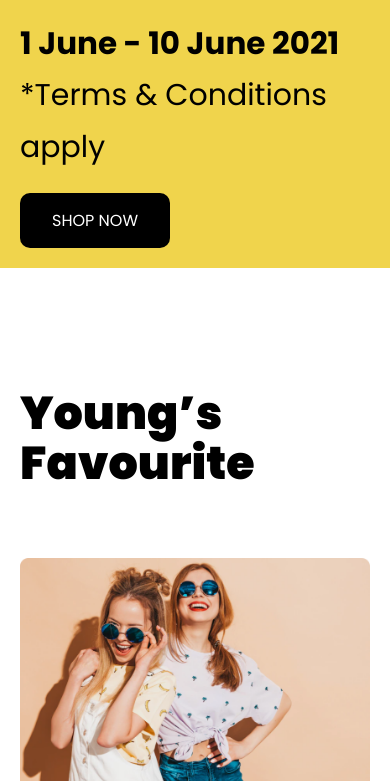
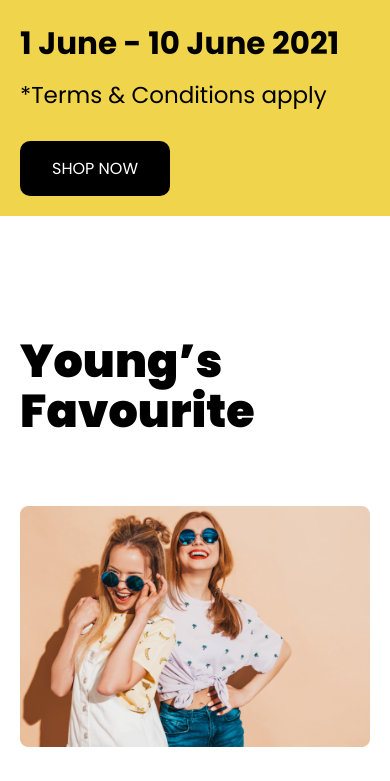
Before and after one commit to dipesh0999/fashion-street, a plain HTML site: page index.html in a window 390 px wide. Shown: the part 4744-5525 px from the top of the page. Drawn offline with Linux system fonts and the light colour scheme.

Commit message:
Update fashion.css

```diff
--- a/assets/fashion.css
+++ b/assets/fashion.css
@@ -514,6 +514,9 @@ a{
         font-size: 40px;
         line-height: 60px;
     }
+    .terms{
+        font-size: 23px;
+    }
     #fav{
         width: 100%;
         padding: 20px;
```
